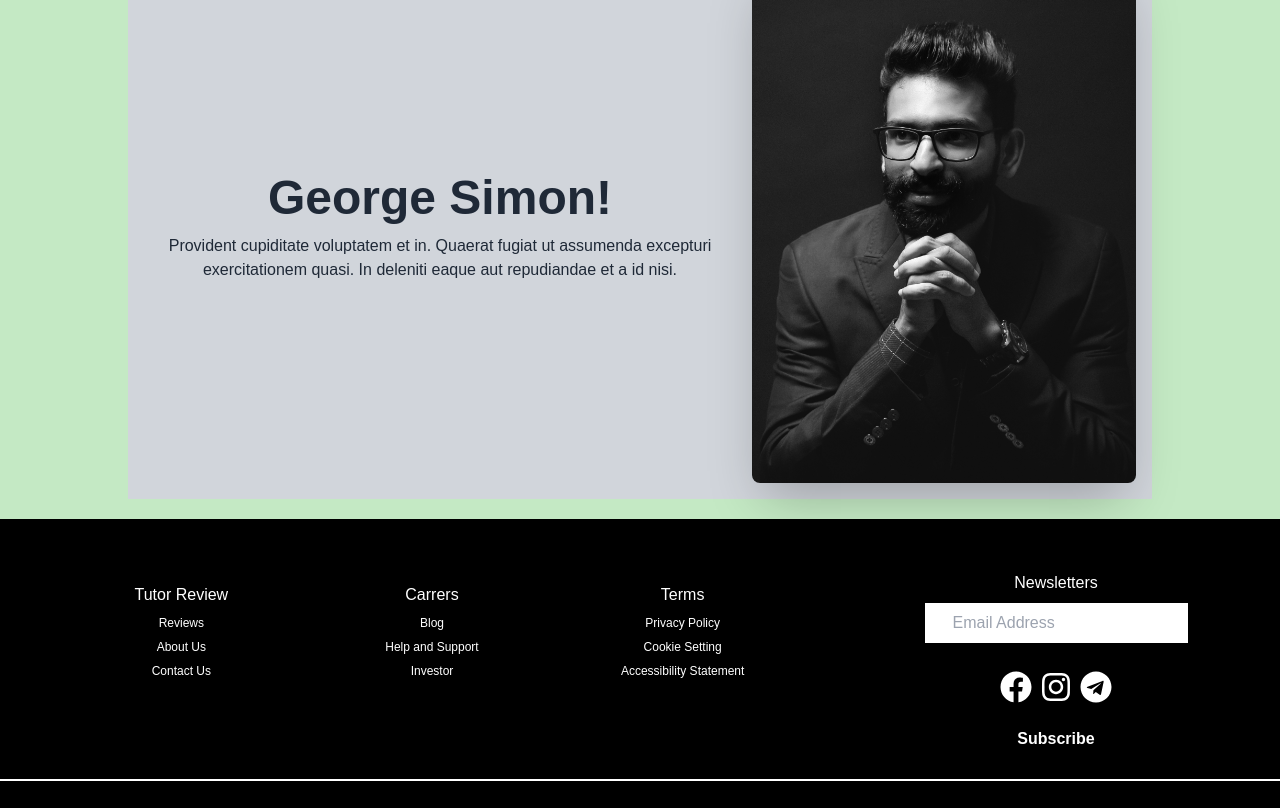
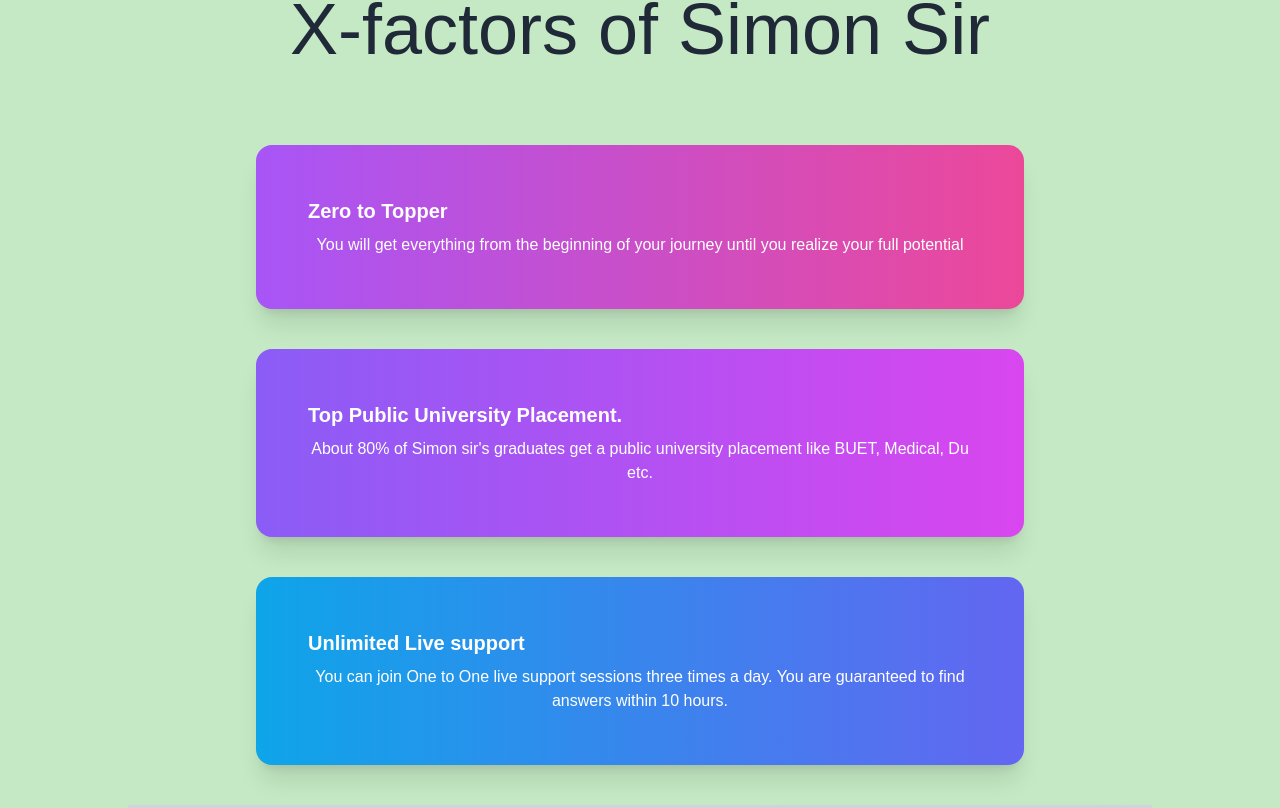
Before and after one commit to sabrina-here/tutor-review, a React (Create React App) app: page / in a window 1280 px wide. Shown: the part 785-1593 px from the top of the page. Built offline with nearby package versions, Linux system fonts and the light colour scheme; no server answers; a web font is replaced by a local one.

Commit message:
added extra section(x-factors) to the home page

```diff
--- a/package.json
+++ b/package.json
@@ -6,11 +6,13 @@
     "@testing-library/jest-dom": "^5.16.5",
     "@testing-library/react": "^13.4.0",
     "@testing-library/user-event": "^13.5.0",
+    "aos": "^2.3.4",
     "daisyui": "^2.51.2",
     "firebase": "^9.17.2",
     "react": "^18.2.0",
     "react-dom": "^18.2.0",
     "react-icons": "^5.0.1",
+    "react-photo-view": "^1.2.6",
     "react-router-dom": "^6.8.2",
     "react-scripts": "5.0.1",
     "web-vitals": "^2.1.4",
--- a/public/index.html
+++ b/public/index.html
@@ -31,6 +31,7 @@
       href="https://fonts.googleapis.com/css2?family=Gentium+Book+Plus&family=Lora&family=Poppins&family=Protest+Riot&display=swap"
       rel="stylesheet"
     />
+    <link href="https://unpkg.com/aos@2.3.1/dist/aos.css" rel="stylesheet" />
   </head>
   <body>
     <noscript>You need to enable JavaScript to run this app.</noscript>
@@ -45,5 +46,9 @@
       To begin the development, run `npm start` or `yarn start`.
       To create a production bundle, use `npm run build` or `yarn build`.
     -->
+    <script src="https://unpkg.com/aos@2.3.1/dist/aos.js"></script>
+    <script>
+      AOS.init();
+    </script>
   </body>
 </html>
--- a/src/Components/Card.js
+++ b/src/Components/Card.js
@@ -1,14 +1,21 @@
 import React from "react";
 import { Link } from "react-router-dom";
+import { PhotoProvider, PhotoView } from "react-photo-view";
+import "react-photo-view/dist/react-photo-view.css";
 
 function Card({ sub }) {
   console.log(sub);
   const { sub_name, sub_image, description, _id } = sub;
   return (
     <div className="card card-compact w-72 mx-auto bg-base-100">
-      <figure>
-        <img src={sub_image} alt="Shoes" />
-      </figure>
+      {/* <figure>
+
+      </figure> */}
+      <PhotoProvider>
+        <PhotoView src="/1.jpg">
+          <img src={sub_image} alt="Shoes" />
+        </PhotoView>
+      </PhotoProvider>
       <div className="card-body">
         <h2 className="card-title">{sub_name}</h2>
         <p class="truncate max-w-s">{description}</p>
--- a/src/Components/InstructorSection.js
+++ b/src/Components/InstructorSection.js
@@ -10,9 +10,11 @@
           <div>
             <h1 className="text-5xl font-bold my-3">George Simon!</h1>
             <p>
-              Provident cupiditate voluptatem et in. Quaerat fugiat ut assumenda
-              excepturi exercitationem quasi. In deleniti eaque aut repudiandae
-              et a id nisi.
+              An exceptional, intelligent and inspirational teacher. Mr. Simon's
+              passion for teaching and dedication to his students create an
+              inspiring and engaging learning environment. His innovative
+              methods and genuine care for each student's success make him an
+              outstanding educator.
             </p>
           </div>
         </div>
--- a/src/Components/ReviewDetails.js
+++ b/src/Components/ReviewDetails.js
@@ -6,11 +6,14 @@
 
   const [reviews, setReviews] = useState([]);
 
-  // useEffect(() => {
-  //   fetch(`http://localhost:5000/reviews/${_id}`)
-  //     .then((res) => res.json())
-  //     .then((data) => setReviews(data));
-  // }, []);
+  useEffect(() => {
+    fetch(`http://localhost:5000/reviews/${_id}`)
+      .then((res) => res.json())
+      .then((data) => {
+        console.log(data);
+        setReviews(data);
+      });
+  }, []);
 
   return (
     <div>
--- /dev/null
+++ b/src/Components/XfactorCard.js
@@ -0,0 +1,41 @@
+import React from "react";
+
+function XfactorCard() {
+  return (
+    <div className=" text-white">
+      <div>
+        <div className="card card-side bg-base-100 shadow-xl max-w-3xl mx-auto my-10 p-5 bg-gradient-to-r from-purple-500 to-pink-500 ">
+          <div className="card-body">
+            <h2 className="card-title">Zero to Topper</h2>
+            <p>
+              You will get everything from the beginning of your journey until
+              you realize your full potential
+            </p>
+          </div>
+        </div>
+      </div>
+
+      <div className="card card-side bg-base-100 shadow-xl max-w-3xl mx-auto my-10 p-5 bg-gradient-to-r from-violet-500 to-fuchsia-500">
+        <div className="card-body">
+          <h2 className="card-title">Top Public University Placement.</h2>
+          <p>
+            About 80% of Simon sir's graduates get a public university placement
+            like BUET, Medical, Du etc.
+          </p>
+        </div>
+      </div>
+
+      <div className="card card-side bg-base-100 shadow-xl max-w-3xl mx-auto my-10 p-5 bg-gradient-to-r from-sky-500 to-indigo-500">
+        <div className="card-body">
+          <h2 className="card-title">Unlimited Live support</h2>
+          <p>
+            You can join One to One live support sessions three times a day. You
+            are guaranteed to find answers within 10 hours.
+          </p>
+        </div>
+      </div>
+    </div>
+  );
+}
+
+export default XfactorCard;
--- a/src/Pages/Home.js
+++ b/src/Pages/Home.js
@@ -4,6 +4,7 @@
 import { Link } from "react-router-dom";
 import Banner from "../Components/Banner";
 import InstructorSection from "../Components/InstructorSection";
+import XfactorCard from "../Components/XfactorCard";
 
 function Home() {
   const [subjects, setSubjects] = useState([]);
@@ -36,6 +37,10 @@
           <Link to={"/services"}>See all</Link>
         </button>
       </div>
+      <div className="pt-5">
+        <h3 className="text-7xl py-10">X-factors of Simon Sir</h3>
+        <XfactorCard></XfactorCard>
+      </div>
       <div className="my-5 w-4/5 mx-auto">
         <InstructorSection></InstructorSection>
       </div>
```
Also changed, not shown: 1 other file (tests, documents, lock files or other folders).
